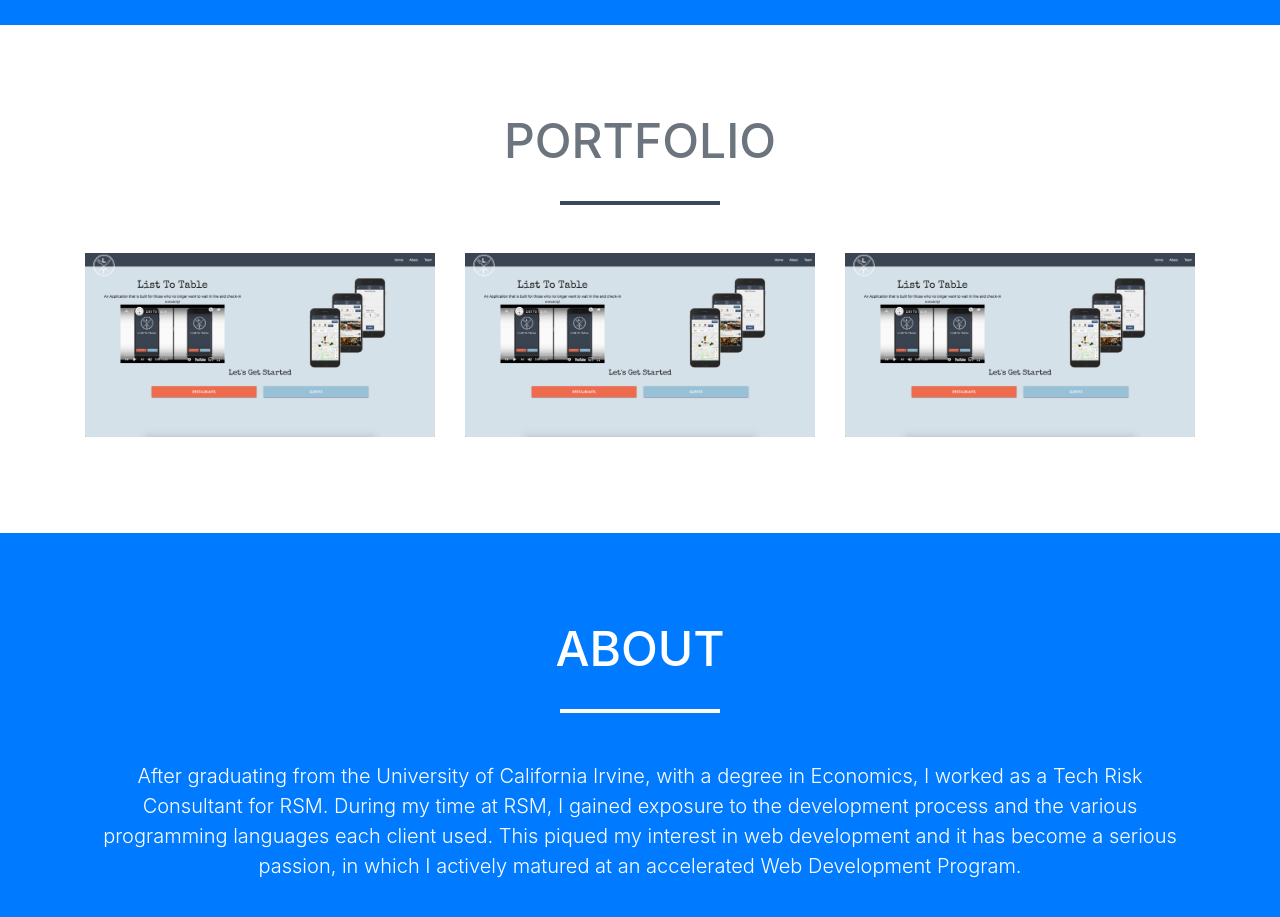
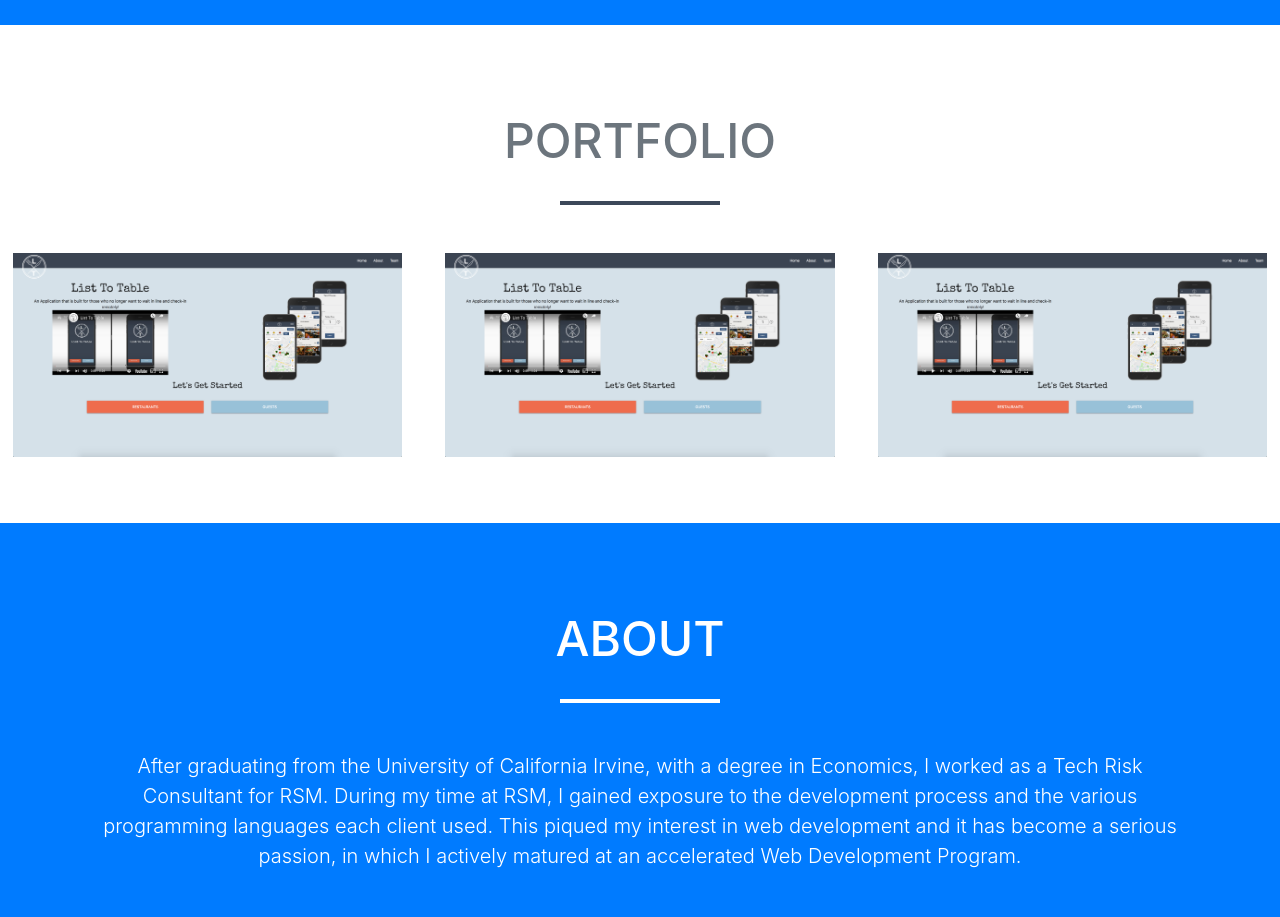
Before and after one commit to andrewouatu/portfolio, a website with bundled scripts: page index.html in a window 1280 px wide. Shown: the part 780-1697 px from the top of the page. Built offline with nearby package versions, Linux system fonts and the light colour scheme.

Commit message:
Englarged project boxes in portfolio section and added fade effect on hover

```diff
--- a/css/freelancer.css
+++ b/css/freelancer.css
@@ -212,7 +212,8 @@
 .portfolio .portfolio-item {
   position: relative;
   display: block;
-  max-width: 25rem;
+  /* Prevents portfolio project boxes from being too small */
+  /* max-width: 25rem; */
   margin-bottom: 15px;
 }
 
@@ -220,11 +221,11 @@
   -webkit-transition: all ease 0.5s;
   transition: all ease 0.5s;
   opacity: 0;
-  background-color: #348AA7;
+  background-color:rgb(0,0,0);
 }
 
 .portfolio .portfolio-item .portfolio-item-caption:hover {
-  opacity: 1;
+  opacity: 0.8;
 }
 
 .portfolio .portfolio-item .portfolio-item-caption .portfolio-item-caption-content {
--- a/css/portfolio.css
+++ b/css/portfolio.css
@@ -113,7 +113,12 @@
     margin-bottom: 1.5rem;
 }
 
-#page-top .mfp-container #portfolio-modal-1 .container .row .col-lg-8 ul li span{
-    font-weight: bold;
-    color: black;
+/* Align portfolio project boxes evenly */
+#page-top #portfolio .portfolio .row{
+    justify-content: space-evenly;
 }
+
+/* Resizes portfolio project boxes */
+#page-top #portfolio .row .box-size{
+    max-width: 32%;
+}
--- a/index.html
+++ b/index.html
@@ -66,11 +66,11 @@
 
     <!-- Portfolio Grid Section -->
     <section class="portfolio" id="portfolio">
-      <div class="container">
+      <div class="portfolio">
         <h2 class="text-center text-uppercase text-secondary mb-0">Portfolio</h2>
         <hr class="star-dark mb-5">
         <div class="row">
-          <div class="col-md-6 col-lg-4">
+          <div class="col-md-6 col-lg-4 box-size">
             <a class="portfolio-item d-block mx-auto" href="#portfolio-modal-1">
               <div class="portfolio-item-caption d-flex position-absolute h-100 w-100">
                 <div class="portfolio-item-caption-content my-auto w-100 text-center text-white">
@@ -80,7 +80,7 @@
               <img class="img-fluid" src="img/portfolio/listtotable.png" alt="">
             </a>
           </div>
-          <div class="col-md-6 col-lg-4">
+          <div class="col-md-6 col-lg-4 box-size">
             <a class="portfolio-item d-block mx-auto" href="#portfolio-modal-2">
               <div class="portfolio-item-caption d-flex position-absolute h-100 w-100">
                 <div class="portfolio-item-caption-content my-auto w-100 text-center text-white">
@@ -90,7 +90,7 @@
               <img class="img-fluid" src="img/portfolio/listtotable.png" alt="">
             </a>
           </div>
-          <div class="col-md-6 col-lg-4">
+          <div class="col-md-6 col-lg-4 box-size">
             <a class="portfolio-item d-block mx-auto" href="#portfolio-modal-3">
               <div class="portfolio-item-caption d-flex position-absolute h-100 w-100">
                 <div class="portfolio-item-caption-content my-auto w-100 text-center text-white">
@@ -401,7 +401,7 @@
                       <a href="https://github.com/chriskim2311/listtotable" target="blank">GitHub</a>
                   </div>
               </div>
-              <p class="mb-3">List To Table is a dual interface web application.<br>Customers can quickly check how busy a restaurant is and remotely add themselves to a waitlist. Restaurants can efficiently manage their waitlist and notify customers as soon as their table is available.</p>
+              <p class="mb-3">List To Table is a dual interface application designed to help people find a place to eat and reserve a table as easily as possible.<br>Customers can quickly check how busy a restaurant is and remotely add themselves to a waitlist. Restaurants can efficiently manage their waitlist and notify customers as soon as a table is available.</p>
               <ul>
                 <li>Worked with a team of 5 developers to build and complete this project.</li>
                 <li>My responsibilities included creating various React components, integrating the Google Places Autocomplete API, and adding styling with the usage of Materialize and CSS3.</li>
```
